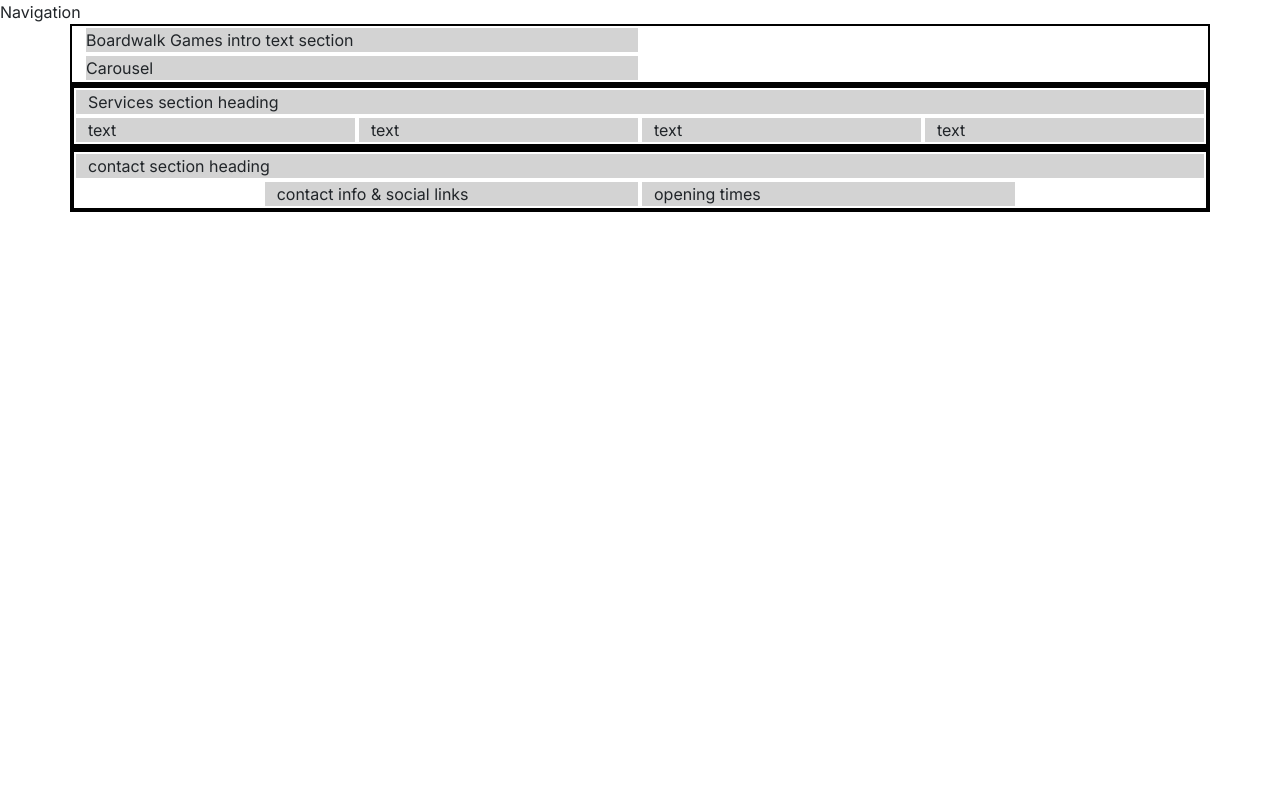
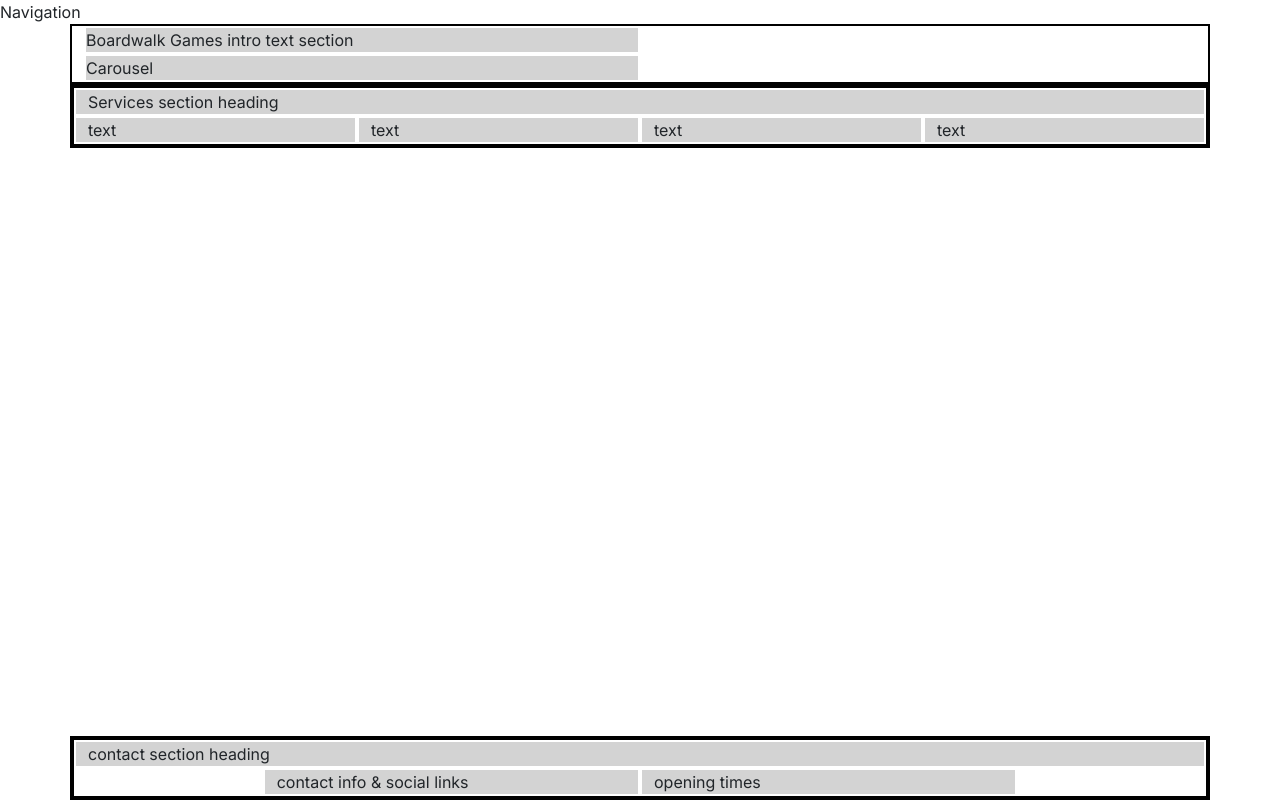
Before and after one commit to acmuckian/boardwalk-games, a plain HTML site: page index.html in a window 1280 px wide. Drawn offline with nearby package versions, Linux system fonts and the light colour scheme; a web font is replaced by a local one.

Commit message:
pushed footer to bottom

```diff
--- a/index.html
+++ b/index.html
@@ -15,7 +15,7 @@
     <link rel="stylesheet" href="assets/css/style.css">
 
 </head>
-<body>
+<body class="d-flex flex-column min-vh-100">
   <!--navigation -->
   <div>Navigation</div>
   <!-- header -->
@@ -39,7 +39,7 @@
     </section>
  </main>
  <!--footer-->
- <footer>
+ <footer class="mt-auto">
     <div class="container">
         <div class="row justify-content-center">
             <!-- contact info -->
```
